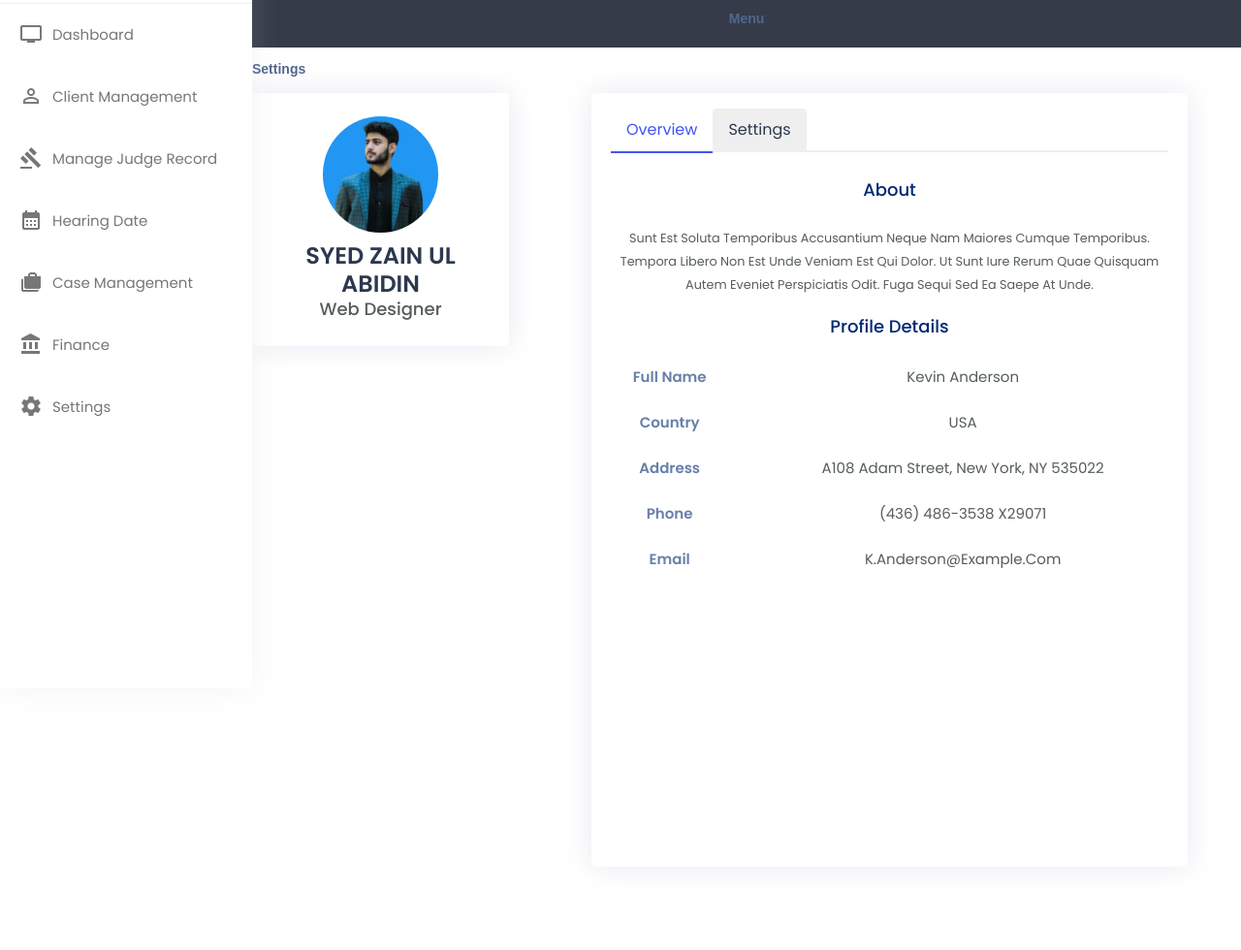
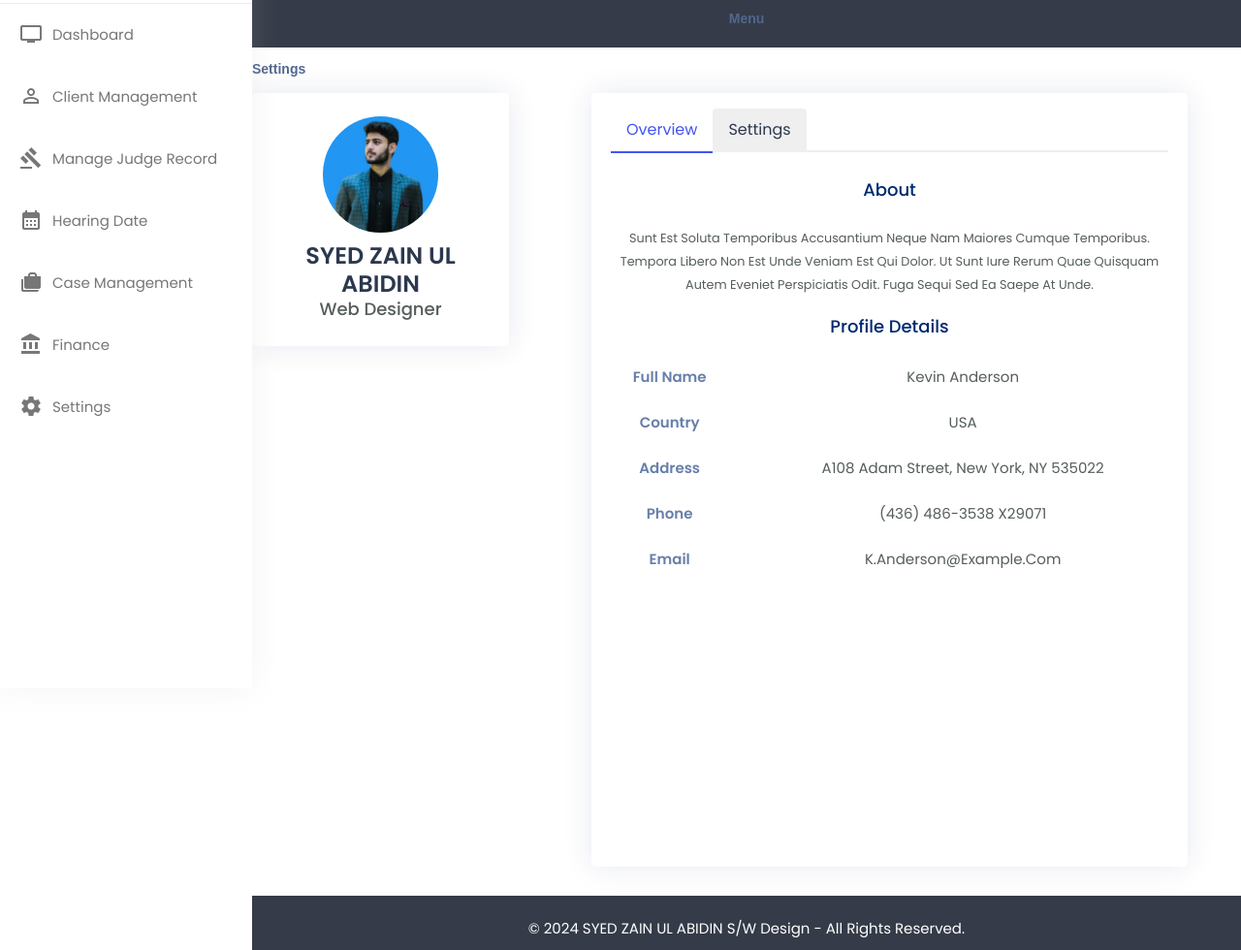
Before and after one commit to Zainshah55/weblab, a plain HTML site: page setting.html in a window 1280 px wide. Shown: the part 90-1070 px from the top of the page at 97% size. Before the commit the page ends 1014 px from the top, so only its background shows below. Drawn offline with nearby package versions, Linux system fonts and the light colour scheme.

Commit message:
footer change

```diff
--- a/setting.html
+++ b/setting.html
@@ -340,8 +340,16 @@
 
           </div>
         </div>
+        <footer class="footer">
+			    <div class="container-fluid">
+				  <div class="footer-in">
+                    <p class="mb-0">&copy 2024 SYED ZAIN UL ABIDIN S/w design - All Rights Reserved.</p>
+                </div>
+				</div>
+			 </footer>
 
       </div>
+
     </div>
   </section>
 
```
Also changed, not shown: finance.html (+3 -3 lines).
